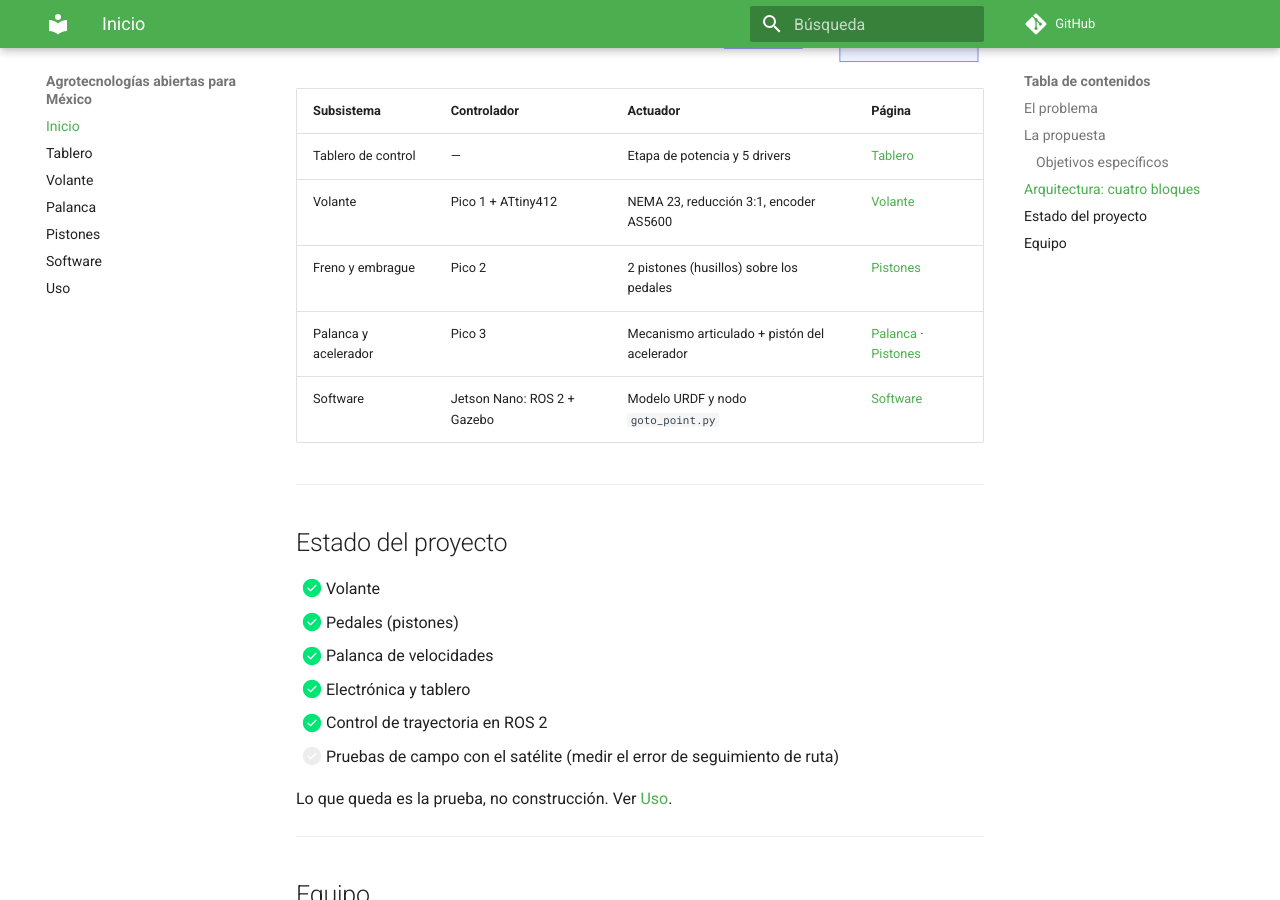
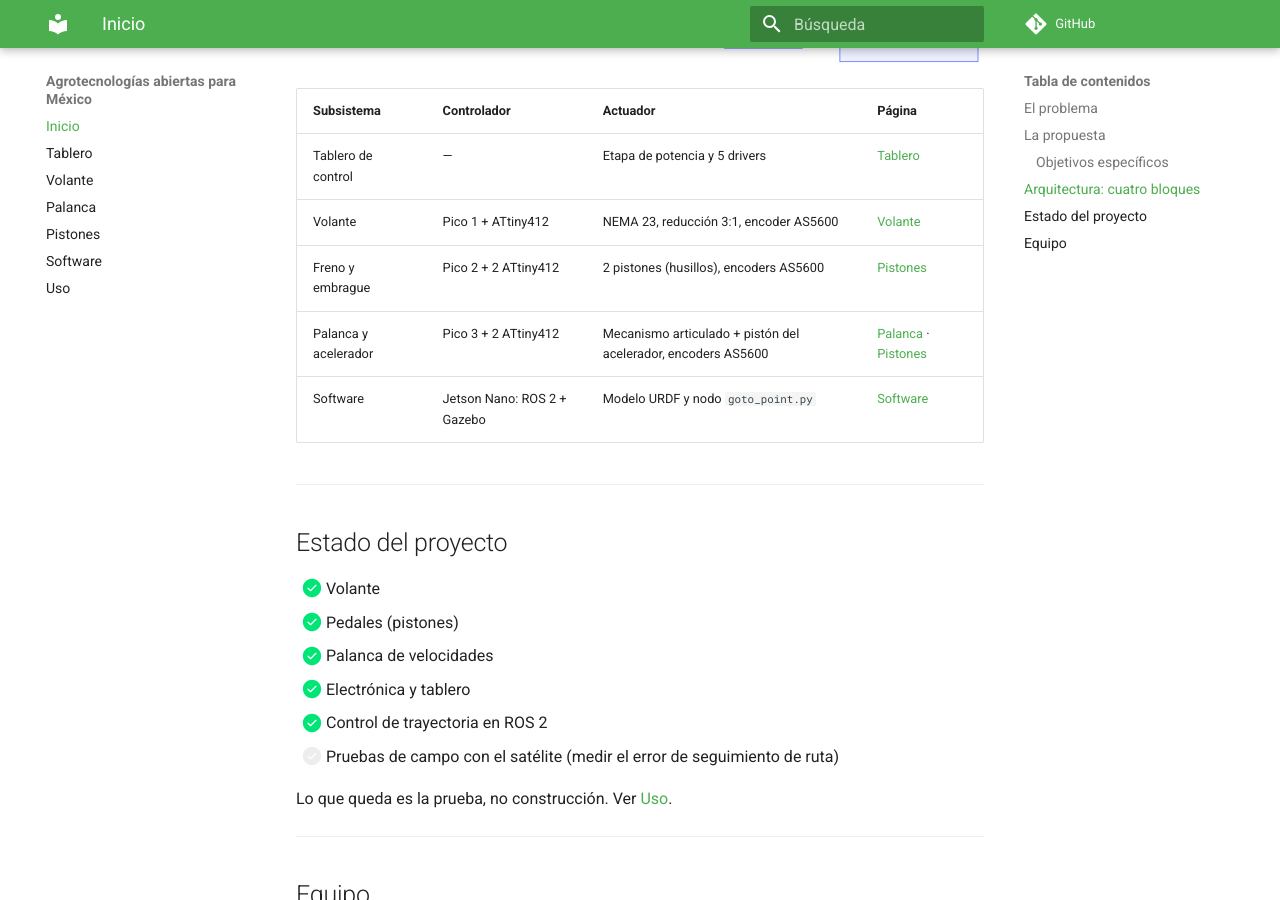
Before and after one commit to BrianSimpson01/Agrotecnologias-abiertas-para-mexico-, an MkDocs documentation site: the page built from docs/index.md, in a window 1280 px wide and 900 px high, scrolled down 1980 px. Built offline with MkDocs 1.6.1 and Material for MkDocs 9.7.7, drawn with Linux system fonts in a browser that asks for light colours; comment, search, counter and statistics services are not loaded.

Commit message:
Encoder y ATtiny en todos los componentes

```diff
--- a/docs/index.md
+++ b/docs/index.md
@@ -60,8 +60,8 @@ flowchart LR
 |---|---|---|---|
 | Tablero de control | — | Etapa de potencia y 5 drivers | [Tablero](tablero.md) |
 | Volante | Pico 1 + ATtiny412 | NEMA 23, reducción 3:1, encoder AS5600 | [Volante](volante.md) |
-| Freno y embrague | Pico 2 | 2 pistones (husillos) sobre los pedales | [Pistones](pistones.md) |
-| Palanca y acelerador | Pico 3 | Mecanismo articulado + pistón del acelerador | [Palanca](palanca.md) · [Pistones](pistones.md) |
+| Freno y embrague | Pico 2 + 2 ATtiny412 | 2 pistones (husillos), encoders AS5600 | [Pistones](pistones.md) |
+| Palanca y acelerador | Pico 3 + 2 ATtiny412 | Mecanismo articulado + pistón del acelerador, encoders AS5600 | [Palanca](palanca.md) · [Pistones](pistones.md) |
 | Software | Jetson Nano: ROS 2 + Gazebo | Modelo URDF y nodo `goto_point.py` | [Software](software.md) |
 
 ---
```
Also changed, not shown: docs/palanca.md (+5 -0 lines), docs/pistones.md (+5 -0 lines), docs/tablero.md (+1 -0 lines).
